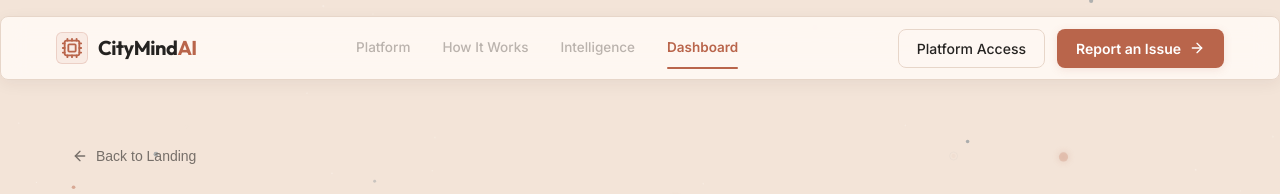
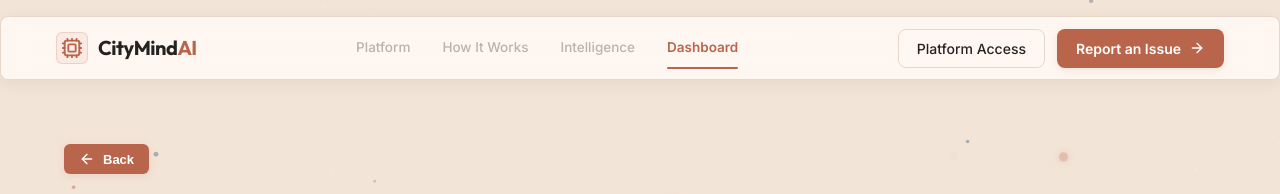
Before and after one commit to vivekraj-eng/CityMindAI, a React (Vite) app: page / in a window 1280 px wide. Both pictures are taken after a click on the button "Platform Access". Shown: the top 194 px of the page. Built offline with nearby package versions, Linux system fonts and the light colour scheme; no server answers; the database is empty.

Commit message:
fix: refine back navigation button

```diff
--- a/src/App.css
+++ b/src/App.css
@@ -1182,21 +1182,24 @@
   display: inline-flex;
   align-items: center;
   gap: 8px;
-  background: transparent;
-  border: none;
-  color: var(--text-secondary);
-  font-size: 14px;
-  font-weight: 500;
+  background: var(--accent-cyan);
+  border: 1px solid rgba(185, 101, 75, 0.2);
+  color: #FFFFFF;
+  font-size: 13px;
+  font-weight: 600;
   cursor: pointer;
   margin-bottom: 16px;
-  padding: 4px 8px;
+  padding: 6px 14px;
   border-radius: 6px;
+  box-shadow: 0 2px 8px rgba(185, 101, 75, 0.15);
   transition: all var(--transition-fast);
 }
 
 .back-to-home:hover {
-  color: var(--text-primary);
-  background: rgba(255, 255, 255, 0.05);
+  background: #a0533b;
+  color: #FFFFFF;
+  transform: translateY(-1px);
+  box-shadow: 0 4px 12px rgba(185, 101, 75, 0.25);
 }
 
 .title-area h2 {
--- a/src/pages/Authority.jsx
+++ b/src/pages/Authority.jsx
@@ -34,7 +34,7 @@ export default function Authority({ complaints, updateComplaintStatus, updateCom
       <div className="portal-header">
         <button className="back-to-home" onClick={() => setView('home')}>
           <ArrowLeft size={16} />
-          <span>Back to Landing</span>
+          <span>Back</span>
         </button>
         <div className="title-area-row">
           <div className="title-area">
--- a/src/pages/Citizen.jsx
+++ b/src/pages/Citizen.jsx
@@ -107,7 +107,7 @@ export default function Citizen({ complaints, addComplaint, setView }) {
       <div className="portal-header">
         <button className="back-to-home" onClick={() => setView('home')}>
           <ArrowLeft size={16} />
-          <span>Back to Landing</span>
+          <span>Back</span>
         </button>
         <div className="title-area">
           <h2>Citizen Grievance Workspace</h2>
```
